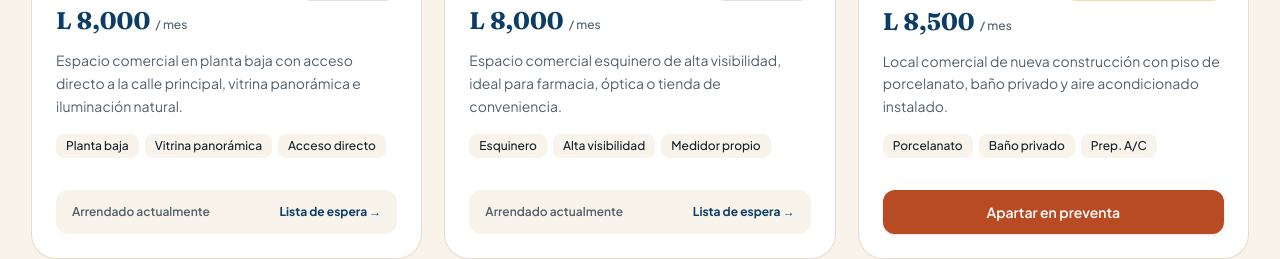
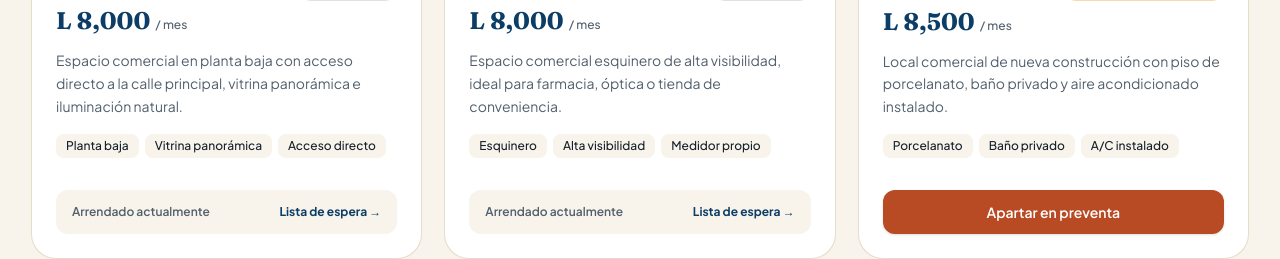
Before and after one commit to tabuenam/plaza-aragon-react, a Next.js app: page / in a window 1280 px wide. Shown: the part 1040-1299 px from the top of the page. Built offline with nearby package versions, Linux system fonts and the light colour scheme; no server answers; the database is empty.

Commit message:
update space 3 highlight and format filter button class names in catalog explorer

```diff
--- a/src/app/catalog-explorer.tsx
+++ b/src/app/catalog-explorer.tsx
@@ -11,7 +11,7 @@ type FilterOption = "all" | "open" | "occupied";
 const SPACE_HIGHLIGHTS: Record<number, string[]> = {
   1: ["Planta baja", "Vitrina panorámica", "Acceso directo"],
   2: ["Esquinero", "Alta visibilidad", "Medidor propio"],
-  3: ["Porcelanato", "Baño privado", "Prep. A/C"],
+  3: ["Porcelanato", "Baño privado", "A/C instalado"],
   4: ["Ideal consultorio", "Iluminación LED", "Baño privado"],
   5: ["Doble frente", "Área de bodega", "Mayor metraje"],
 };
```
Lines whose indentation alone changed are shown as unchanged.
